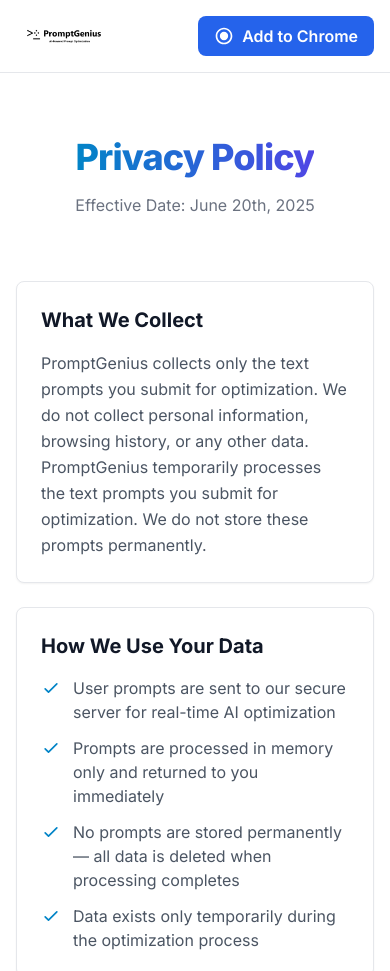
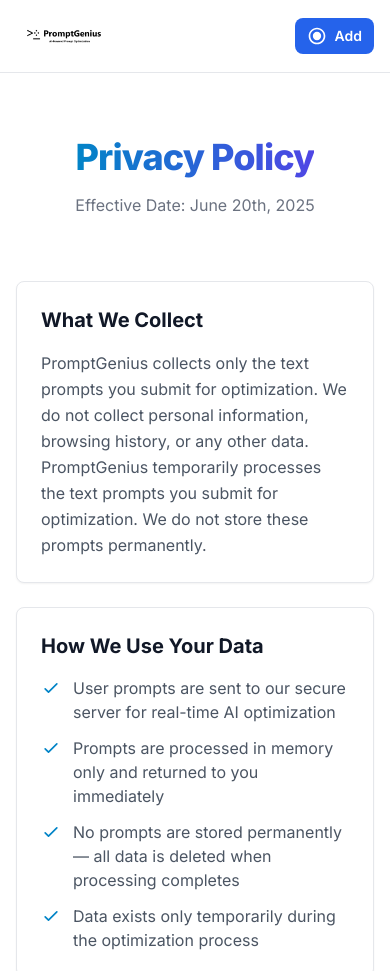
Before and after one commit to jmaietta/PromptGeniusWebsite, a plain HTML site: page privacy.html in a window 390 px wide. Shown: the top 971 px of the page. Drawn offline with nearby package versions, Linux system fonts and the light colour scheme.

Commit message:
Update privacy.html

```diff
--- a/privacy.html
+++ b/privacy.html
@@ -3,6 +3,7 @@
 <head>
     <meta charset="UTF-8">
     <meta name="viewport" content="width=device-width, initial-scale=1.0">
+    <meta name="format-detection" content="telephone=no, date=no, address=no, email=no">
     <title>Privacy Policy - PromptGenius</title>
 
     <link rel="apple-touch-icon" sizes="180x180" href="/apple-touch-icon.png">
@@ -37,18 +38,32 @@
             -webkit-background-clip: text;
             -webkit-text-fill-color: transparent;
         }
+
+        /* Mobile polish */
+        html, body { width: 100%; overflow-x: hidden; }
+        img, svg, video, canvas { max-width: 100%; height: auto; }
+        a, button { touch-action: manipulation; }
+        /* Avoid layout breaks from long strings/URLs */
+        body { overflow-wrap: anywhere; word-break: break-word; }
+        /* Respect reduced motion */
+        @media (prefers-reduced-motion: reduce) {
+            html { scroll-behavior: auto !important; }
+            *, *::before, *::after { transition-duration: 0.001ms !important; animation-duration: 0.001ms !important; }
+        }
+
+        .prose, .prose * { overflow-wrap: anywhere; word-break: break-word; }
     </style>
 </head>
 <body class="antialiased">
 
     <header class="py-4 px-4 sm:px-6 lg:px-8 border-b border-gray-200 sticky top-0 bg-white/80 backdrop-blur-sm z-10">
-        <nav class="flex items-center justify-between max-w-7xl mx-auto">
+        <nav class="flex flex-wrap items-center justify-between gap-3 max-w-7xl mx-auto">
             <a href="/" class="flex items-center space-x-3">
                 <img src="/PromptGenius_1400_560.png" alt="PromptGenius Logo" class="h-10 w-auto">
             </a>
-            <a href="https://chromewebstore.google.com/detail/promptgenius/lmpjbngkepccmecmcfokcggaedkpljdh" class="bg-blue-600 text-white font-semibold py-2 px-4 rounded-lg hover:bg-blue-700 transition-colors flex items-center space-x-2" target="_blank" rel="noopener noreferrer">
+            <a href="https://chromewebstore.google.com/detail/promptgenius/lmpjbngkepccmecmcfokcggaedkpljdh" class="bg-blue-600 text-white font-semibold py-2 px-3 sm:px-4 rounded-lg hover:bg-blue-700 transition-colors flex items-center space-x-2 whitespace-nowrap text-sm sm:text-base shrink-0" target="_blank" rel="noopener noreferrer">
                 <svg role="img" viewBox="0 0 24 24" xmlns="http://www.w3.org/2000/svg" class="h-5 w-5" fill="currentColor"><title>Google Chrome</title><path d="M12 2C6.477 2 2 6.477 2 12s4.477 10 10 10 10-4.477 10-10S17.523 2 12 2zm0 18c-4.41 0-8-3.59-8-8s3.59-8 8-8 8 3.59 8 8-3.59 8-8 8zm-4-8a4 4 0 118 0 4 4 0 01-8 0z"/><path d="M12 7a5 5 0 100 10 5 5 0 000-10zm0 8a3 3 0 110-6 3 3 0 010 6z"/></svg>
-                <span>Add to Chrome</span>
+                <span class="sm:hidden">Add</span><span class="hidden sm:inline">Add to Chrome</span>
             </a>
         </nav>
     </header>
```
